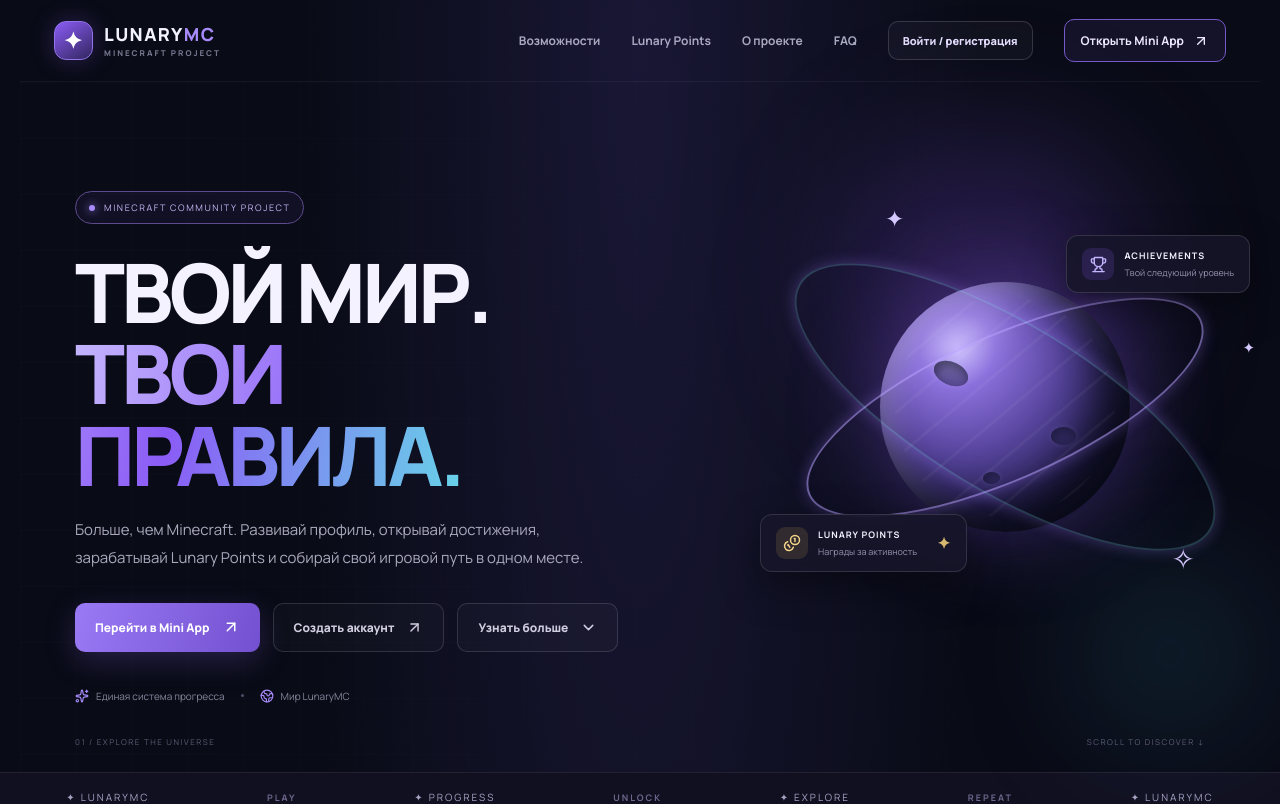
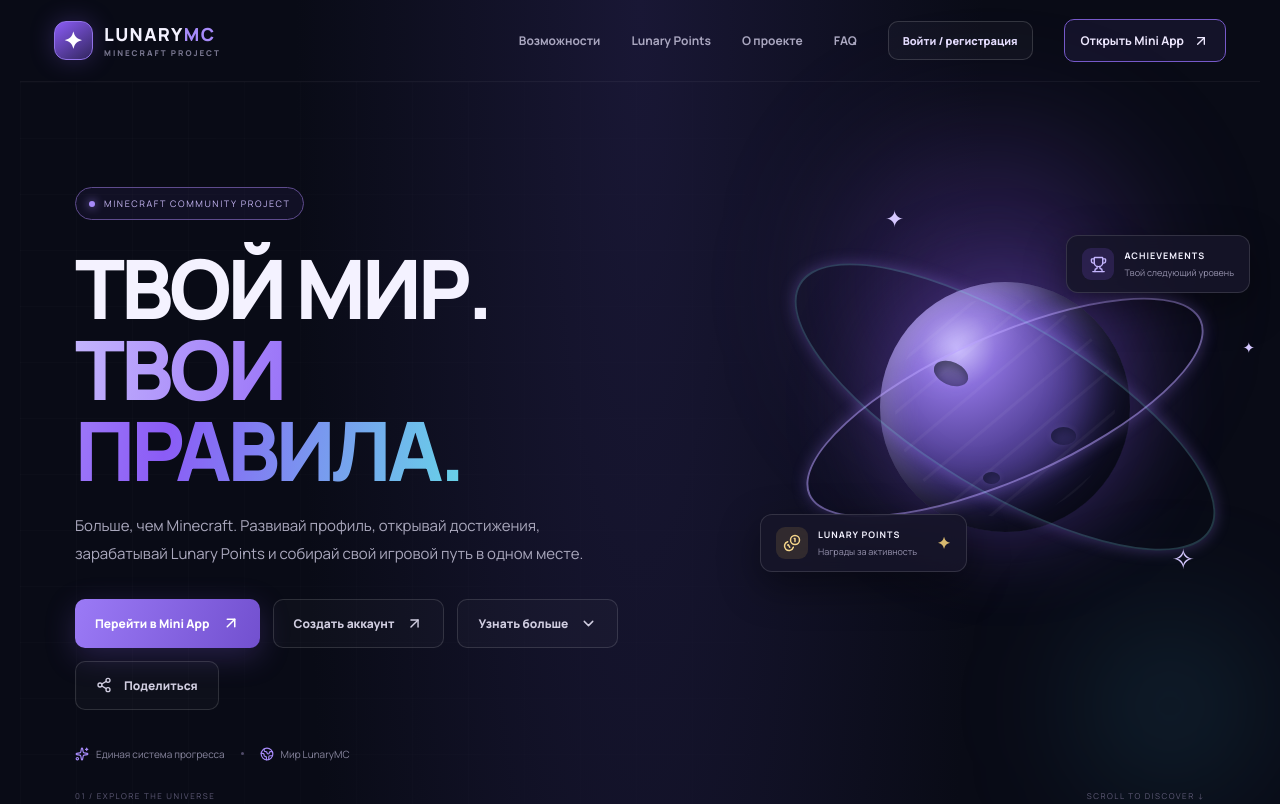
Before and after one commit to levkabarinov/lunarymc-site, a React (Vite) app: page / in a window 1280 px wide. Shown: the top 804 px of the page. Built offline with nearby package versions, Linux system fonts and the light colour scheme.

Commit message:
Add free share button to LunaryMC website

```diff
--- a/src/Site.jsx
+++ b/src/Site.jsx
@@ -1,5 +1,5 @@
 import React from 'react';
-import { ArrowUpRight, Sparkles, Pickaxe, Trophy, Coins, Users, ShieldCheck, ShoppingBag, Gamepad2, ChevronDown, Menu, X, Zap, Globe2, Blocks } from 'lucide-react';
+import { ArrowUpRight, Sparkles, Pickaxe, Trophy, Coins, Users, ShieldCheck, ShoppingBag, Gamepad2, ChevronDown, Menu, X, Zap, Globe2, Blocks, Share2 } from 'lucide-react';
 
 const APP_URL = 'https://lunarymc-miniapp.vercel.app';
 const REPO_URL = 'https://github.com/levkabarinov/lunarymc-miniapp';
@@ -18,6 +18,7 @@ const features = [
 function Site() {
   const [menuOpen, setMenuOpen] = React.useState(false);
   const [faqOpen, setFaqOpen] = React.useState(0);
+  const [shareMessage, setShareMessage] = React.useState('');
   const [authOpen, setAuthOpen] = React.useState(false);
   const [authMode, setAuthMode] = React.useState('register');
   const [authUsername, setAuthUsername] = React.useState('');
@@ -82,6 +83,35 @@ function Site() {
     setAuthNotice('Ты вышел из аккаунта.');
     setAuthError('');
   }
+
+  async function shareProject() {
+    const url = window.location.origin + window.location.pathname;
+    const shareData = {
+      title: 'LunaryMC',
+      text: 'Залетай в LunaryMC — Minecraft-проект с профилем, достижениями и Lunary Points!',
+      url,
+    };
+    setShareMessage('');
+    try {
+      if (navigator.share && (!navigator.canShare || navigator.canShare(shareData))) {
+        await navigator.share(shareData);
+        setShareMessage('Спасибо, что делишься LunaryMC!');
+      } else if (navigator.clipboard?.writeText) {
+        await navigator.clipboard.writeText(url);
+        setShareMessage('Ссылка на LunaryMC скопирована!');
+      } else {
+        setShareMessage('Скопируй ссылку из адресной строки браузера.');
+      }
+    } catch (error) {
+      if (error?.name === 'AbortError') return;
+      try {
+        await navigator.clipboard.writeText(url);
+        setShareMessage('Ссылка на LunaryMC скопирована!');
+      } catch {
+        setShareMessage('Скопируй ссылку из адресной строки браузера.');
+      }
+    }
+  }
   const faqs = [
     ['Что такое LunaryMC?', 'LunaryMC — проект вокруг Minecraft, который объединяет игровой профиль, достижения, рейтинг, магазин и систему Lunary Points.'],
     ['Зачем связывать Minecraft-аккаунт?', 'Привязка помогает связать игровой профиль с Mini App и использовать доступные функции проекта.'],
@@ -105,7 +135,8 @@ function Site() {
           <div className="status-pill"><span className="status-dot"></span> MINECRAFT COMMUNITY PROJECT</div>
           <h1>ТВОЙ МИР.<br/><span>ТВОИ ПРАВИЛА.</span></h1>
           <p className="hero-copy">Больше, чем Minecraft. Развивай профиль, открывай достижения, зарабатывай Lunary Points и собирай свой игровой путь в одном месте.</p>
-          <div className="hero-actions"><a className="btn btn-primary" href={APP_URL} target="_blank" rel="noreferrer">Перейти в Mini App <ArrowUpRight size={18}/></a><button className="btn btn-ghost" type="button" onClick={() => openAuth('register')}>Создать аккаунт <ArrowUpRight size={17}/></button><a className="btn btn-ghost" href="#features">Узнать больше <ChevronDown size={17}/></a></div>
+          <div className="hero-actions"><a className="btn btn-primary" href={APP_URL} target="_blank" rel="noreferrer">Перейти в Mini App <ArrowUpRight size={18}/></a><button className="btn btn-ghost" type="button" onClick={() => openAuth('register')}>Создать аккаунт <ArrowUpRight size={17}/></button><a className="btn btn-ghost" href="#features">Узнать больше <ChevronDown size={17}/></a><button className="btn btn-ghost share-button" type="button" onClick={shareProject}><Share2 size={16}/> Поделиться</button></div>
+          {shareMessage && <p className="share-message" role="status">{shareMessage}</p>}
           <div className="hero-note"><span><Sparkles size={14}/> Единая система прогресса</span><i></i><span><Globe2 size={14}/> Мир LunaryMC</span></div>
         </div>
         <div className="hero-art" aria-hidden="true">
```
